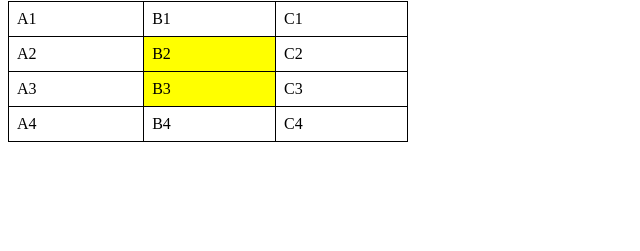
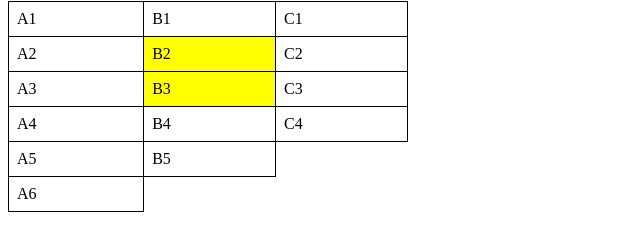
Before and after one commit to ThiagoHenriqueLinhares/html-css, a plain HTML site: page exercicios/ex023/tabela01.html in a window 1280 px wide. Shown: the part 79-330 px from the top of the page, without its empty margins (0-640 px from the left). Drawn offline with Linux system fonts and the light colour scheme.

Commit message:
Update tabela01.html

```diff
--- a/exercicios/ex023/tabela01.html
+++ b/exercicios/ex023/tabela01.html
@@ -24,6 +24,7 @@
     <h1>Minha primeira tabela</h1>
 
     <table>
+
             <tr>
                 <td>A1</td>
                 <td>B1</td>
@@ -44,6 +45,13 @@
                 <td>B4</td>
                 <td>C4</td>
             </tr>
+            <tr>
+                <td>A5</td>
+                <td>B5</td>
+            </tr>
+            <tr>
+                <td>A6</td>
+            </tr>
     </table>
 </body>
 </html>
```
Lines whose indentation alone changed are shown as unchanged.
